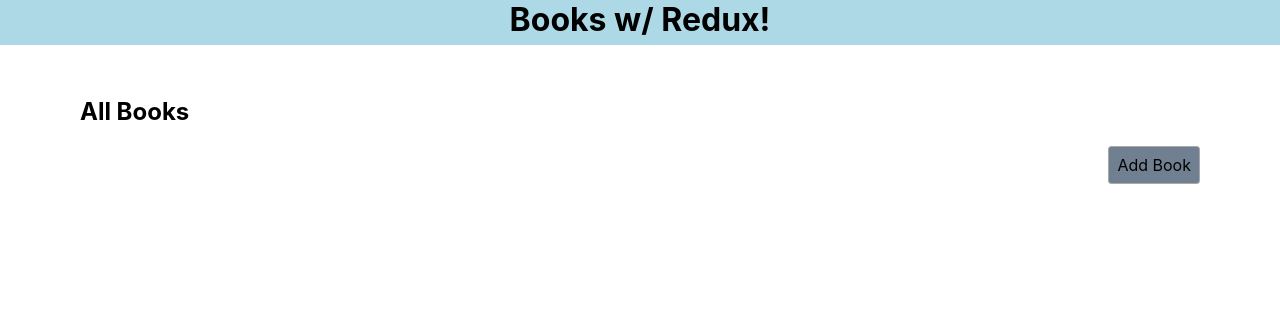
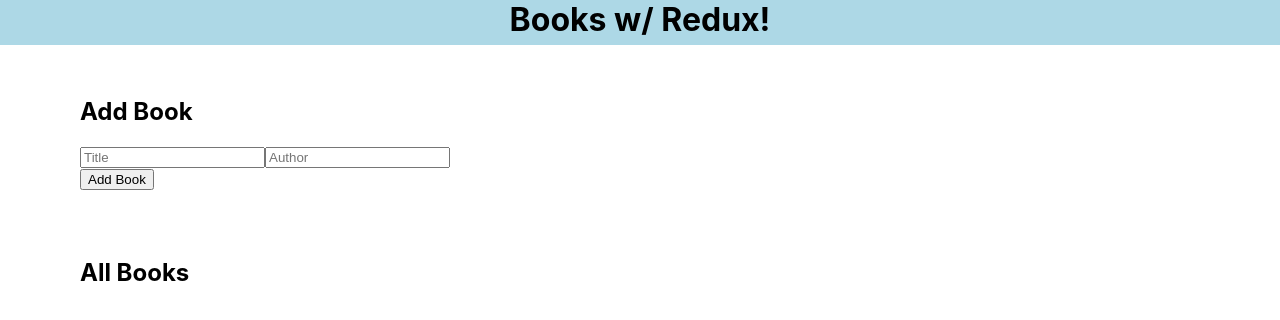
Before and after one commit to EthanMKavanagh/tarjan-redux-axios, a React (Create React App) app: page / in a window 1280 px wide. Shown: the top 320 px of the page. Built offline with nearby package versions, Linux system fonts and the light colour scheme.

Commit message:
removed router & updated readme

```diff
--- a/src/components/App/App.js
+++ b/src/components/App/App.js
@@ -1,5 +1,4 @@
 import React, {Component} from 'react';
-import { HashRouter as Router, Route } from 'react-router-dom';
 
 import BookList from '../BookList/BookList';
 import BookForm from '../BookForm/BookForm';
@@ -16,10 +15,8 @@
         <div className="App">
           <header><h1>Books w/ Redux!</h1></header>
           <main>
-          <Router>
-            <Route exact path="/" component={BookList} />
-            <Route exact path="/add" component={BookForm} />
-          </Router>
+            <BookForm />
+            <BookList />
           </main>
         </div>
     );
--- a/src/components/BookForm/BookForm.js
+++ b/src/components/BookForm/BookForm.js
@@ -24,8 +24,6 @@
     console.log(`Adding book`, this.state.newBook);
     // TODO - axios request to server to add book
 
-    // Navigate back to book list
-    this.props.history.push('/');
   }
 
   render() {
--- a/src/components/BookList/BookList.js
+++ b/src/components/BookList/BookList.js
@@ -1,12 +1,10 @@
 import React from 'react';
 import {connect} from 'react-redux';
-import {Link} from 'react-router-dom';
 
 function BookList(props) {
   return (
     <section>
       <h2>All Books</h2>
-      <Link className="add-book" to="/add">Add Book</Link>
       <ul>
         { props.reduxStore.bookList.map( (book, index) =>
           <li key={index}>{book.title} by {book.author}</li>
```
Also changed, not shown: 1 other file (tests, documents, lock files or other folders).
